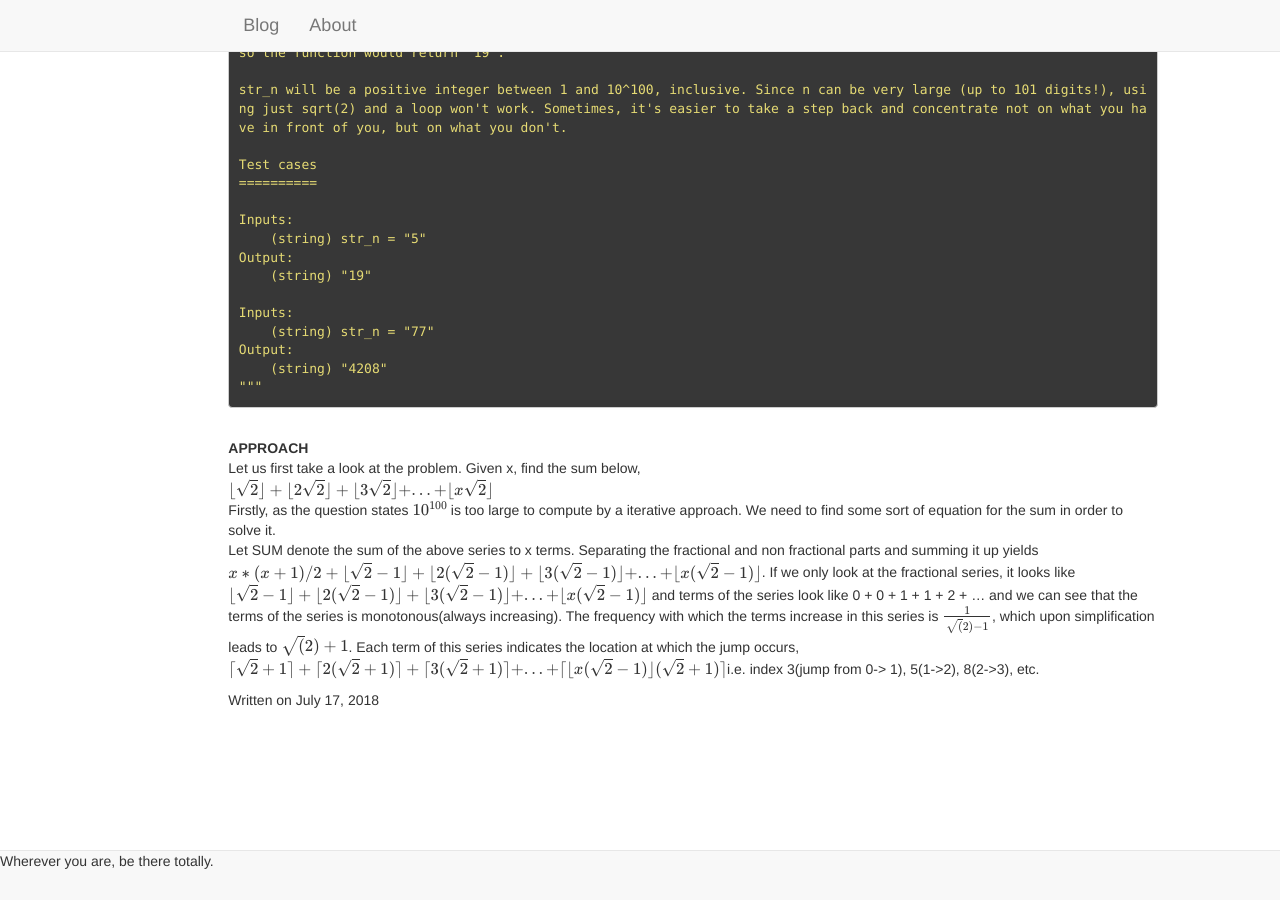
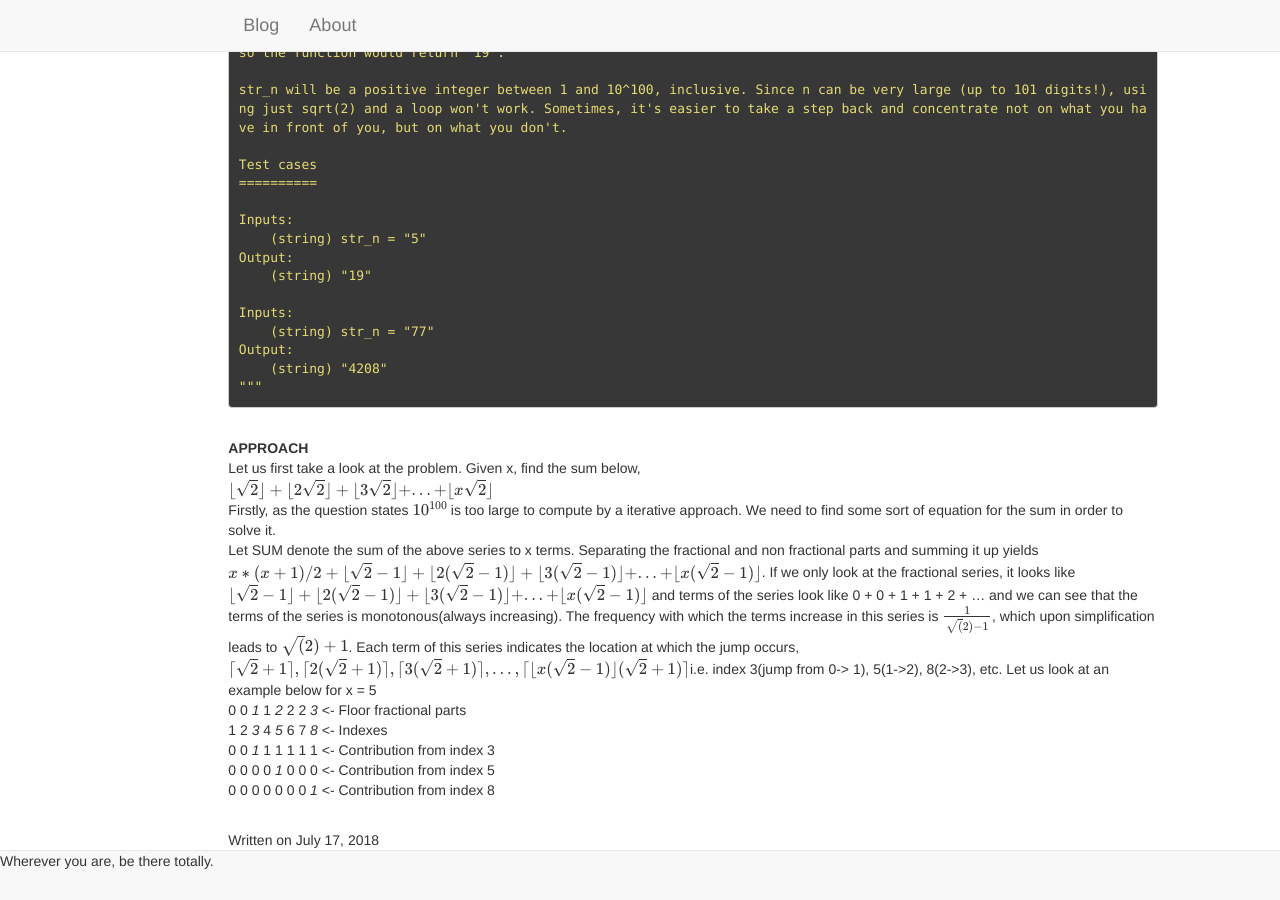
Before and after one commit to surajshetiya/surajshetiya.github.io, a Jekyll site: the page built from _posts/2018-07-17-Google-foobar.md, in a window 1280 px wide and 900 px high, scrolled down 18845 px. Built offline with Jekyll 4.4.1, drawn with Linux system fonts in a browser that asks for light colours; formulas are drawn with MathJax 3.

Commit message:
Adding foobar

```diff
--- a/_posts/2018-07-17-Google-foobar.md
+++ b/_posts/2018-07-17-Google-foobar.md
@@ -869,4 +869,11 @@ $$\lfloor{\sqrt{2}}\rfloor + \lfloor{2\sqrt{2}}\rfloor + \lfloor{3\sqrt{2}}\rflo
 Firstly, as the question states $$10^{100}$$ is too large to compute by a iterative approach. We need to find some sort of equation for the sum in order to solve it.
 <br/>
 Let SUM denote the sum of the above series to x terms. Separating the fractional and non fractional parts and summing it up yields
-$$x*(x+1)/2 + \lfloor{\sqrt{2}-1}\rfloor + \lfloor{2(\sqrt{2}-1)}\rfloor + \lfloor{3(\sqrt{2}-1)}\rfloor + ... + \lfloor{x(\sqrt{2}-1)}\rfloor$$. If we only look at the fractional series, it looks like $$\lfloor{\sqrt{2}-1}\rfloor + \lfloor{2(\sqrt{2}-1)}\rfloor + \lfloor{3(\sqrt{2}-1)}\rfloor + ... + \lfloor{x(\sqrt{2}-1)}\rfloor$$ and terms of the series look like 0 + 0 + 1 + 1 + 2 + ... and we can see that the terms of the series is monotonous(always increasing). The frequency with which the terms increase in this series is $$\frac{1}{\sqrt(2)-1}$$, which upon simplification leads to $$\sqrt(2)+1$$. Each term of this series indicates the location at which the jump occurs, $$\lceil{\sqrt{2}+1}\rceil + \lceil{2(\sqrt{2}+1)}\rceil + \lceil{3(\sqrt{2}+1)}\rceil + ... + \lceil{\lfloor{x(\sqrt{2}-1)}\rfloor(\sqrt{2}+1)}\rceil$$i.e. index 3(jump from 0-> 1), 5(1->2), 8(2->3), etc.
+$$x*(x+1)/2 + \lfloor{\sqrt{2}-1}\rfloor + \lfloor{2(\sqrt{2}-1)}\rfloor + \lfloor{3(\sqrt{2}-1)}\rfloor + ... + \lfloor{x(\sqrt{2}-1)}\rfloor$$. If we only look at the fractional series, it looks like $$\lfloor{\sqrt{2}-1}\rfloor + \lfloor{2(\sqrt{2}-1)}\rfloor + \lfloor{3(\sqrt{2}-1)}\rfloor + ... + \lfloor{x(\sqrt{2}-1)}\rfloor$$ and terms of the series look like 0 + 0 + 1 + 1 + 2 + ... and we can see that the terms of the series is monotonous(always increasing). The frequency with which the terms increase in this series is $$\frac{1}{\sqrt(2)-1}$$, which upon simplification leads to $$\sqrt(2)+1$$. Each term of this series indicates the location at which the jump occurs, $$\lceil{\sqrt{2}+1}\rceil, \lceil{2(\sqrt{2}+1)}\rceil, \lceil{3(\sqrt{2}+1)}\rceil, ... , \lceil{\lfloor{x(\sqrt{2}-1)}\rfloor(\sqrt{2}+1)}\rceil$$i.e. index 3(jump from 0-> 1), 5(1->2), 8(2->3), etc. Let us look at an example below for x = 5
+<br/>
+0 0 *1* 1 *2* 2 2 *3* <- Floor fractional parts
+1 2 *3* 4 *5* 6 7 *8* <- Indexes
+0 0 *1* 1 1 1 1 1 <- Contribution from index 3
+0 0 0 0 *1* 0 0 0 <- Contribution from index 5
+0 0 0 0 0 0 0 *1* <- Contribution from index 8
+<br/>
```
